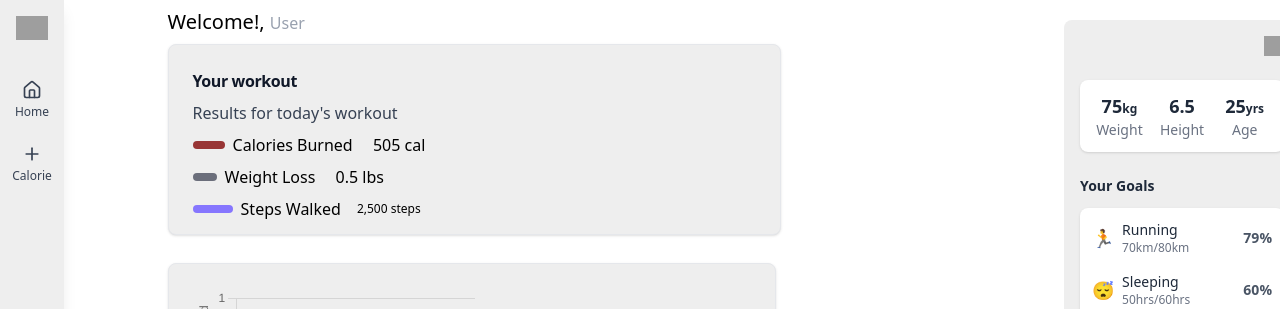
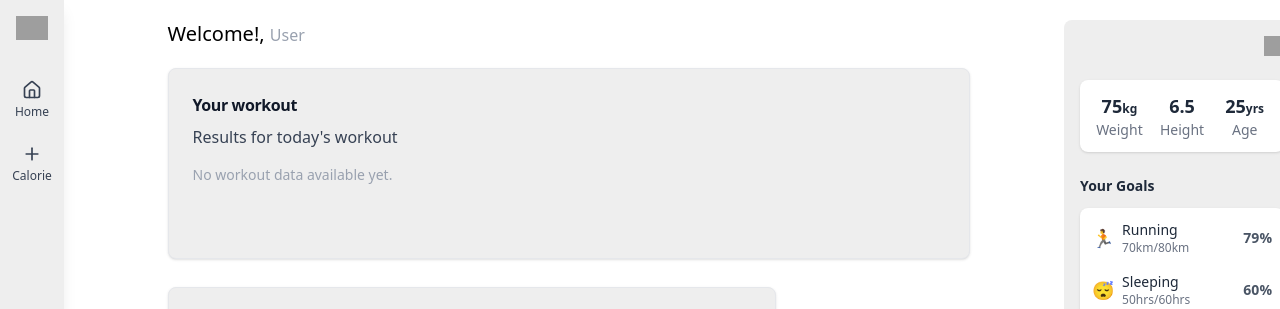
Before and after one commit to fre-eyesus/fitness-tracker, a React (Vite) app in the folder fitness-tracker/: page / in a window 1280 px wide. Shown: the top 309 px of the page. Built offline with nearby package versions, Linux system fonts and the light colour scheme; grey boxes are pictures that could not be loaded.

Commit message:
Refactor Workout component to calculate and display workout data dynamically

```diff
--- a/fitness-tracker/src/cards/Workout.jsx
+++ b/fitness-tracker/src/cards/Workout.jsx
@@ -1,35 +1,54 @@
-import React from 'react';
-import Menu from '../components/Menu';
-const Workout = () => {
+import React, { useEffect, useState } from 'react';
+
+const Workout = ({ data }) => {
+  const [maxData, setMaxData] = useState(null);
+
+  useEffect(() => {
+    if (data && data.length > 0) {
+      const max = data.reduce((a, b) =>
+        a.calories > b.calories ? a : b
+      );
+      setMaxData(max);
+    }
+  }, [data]);
+
+  const caloriesPerHour = maxData
+    ? Math.round((maxData.calories / maxData.duration) * 60)
+    : 'N/A';
+
   return (
     <>
-      <h2 className="text-xl font-medium mx-6 my-2 md:ml-36">Welcome!, <span className='font-light text-base text-gray-400'>User</span></h2>
-
-      <div className="w-[300px] md:w-[61.2%] h-[191px] mx-6 md:mx-36 p-6 bg-[#EEEEEE] border border-gray-200 rounded-lg shadow-sm">
+      <h2 className="text-xl font-medium mx-9 my-5  md:ml-36">Welcome!, <span className='font-light text-base text-gray-400'>User</span></h2>
+      <div className="w-[300px] md:w-[61.2%] lg:w-[80%] h-[191px] mx-9 md:mx-36 p-6 bg-[#EEEEEE] border border-gray-200 rounded-lg shadow-sm">
         <p className="mb-2 font-bold tracking-tight text-gray-900">Your workout</p>
         <p className="font-normal text-gray-700">Results for today's workout</p>
 
+        {maxData ? (
           <div className="flex flex-col text-xs mt-2 space-y-2">
             <div className="flex items-center">
               <div className="w-8 h-2 rounded-full bg-[#983535]"></div>
               <p className="ml-2 lg:text-base lg:font-medium">
-              Calories Burned <span className="ml-4">505 cal</span>
+                Calories Burned <span className="ml-4">{maxData.calories} cal</span>
               </p>
             </div>
 
             <div className="flex items-center">
               <div className="w-6 h-2 rounded-full bg-[#6B6E7B]"></div>
               <p className="ml-2 lg:text-base lg:font-medium">
-              Weight Loss <span className="ml-4">0.5 lbs</span>
+                Duration <span className="ml-4">{maxData.duration} min</span>
               </p>
             </div>
 
             <div className="flex items-center">
               <div className="w-10 h-2 rounded-full bg-[#8676FE]"></div>
-            <p className="ml-2 lg:text-base lg:font-medium">Steps Walked</p>
-            <span className="ml-4">2,500 steps</span>
+              <p className="ml-2 lg:text-base lg:font-medium">
+                Calories/hr <span className="ml-4">{caloriesPerHour} cal</span>
+              </p>
             </div>
           </div>
+        ) : (
+          <p className="text-sm text-gray-400 mt-4">No workout data available yet.</p>
+        )}
       </div>
     </>
   );
```
Lines whose indentation alone changed are shown as unchanged.
